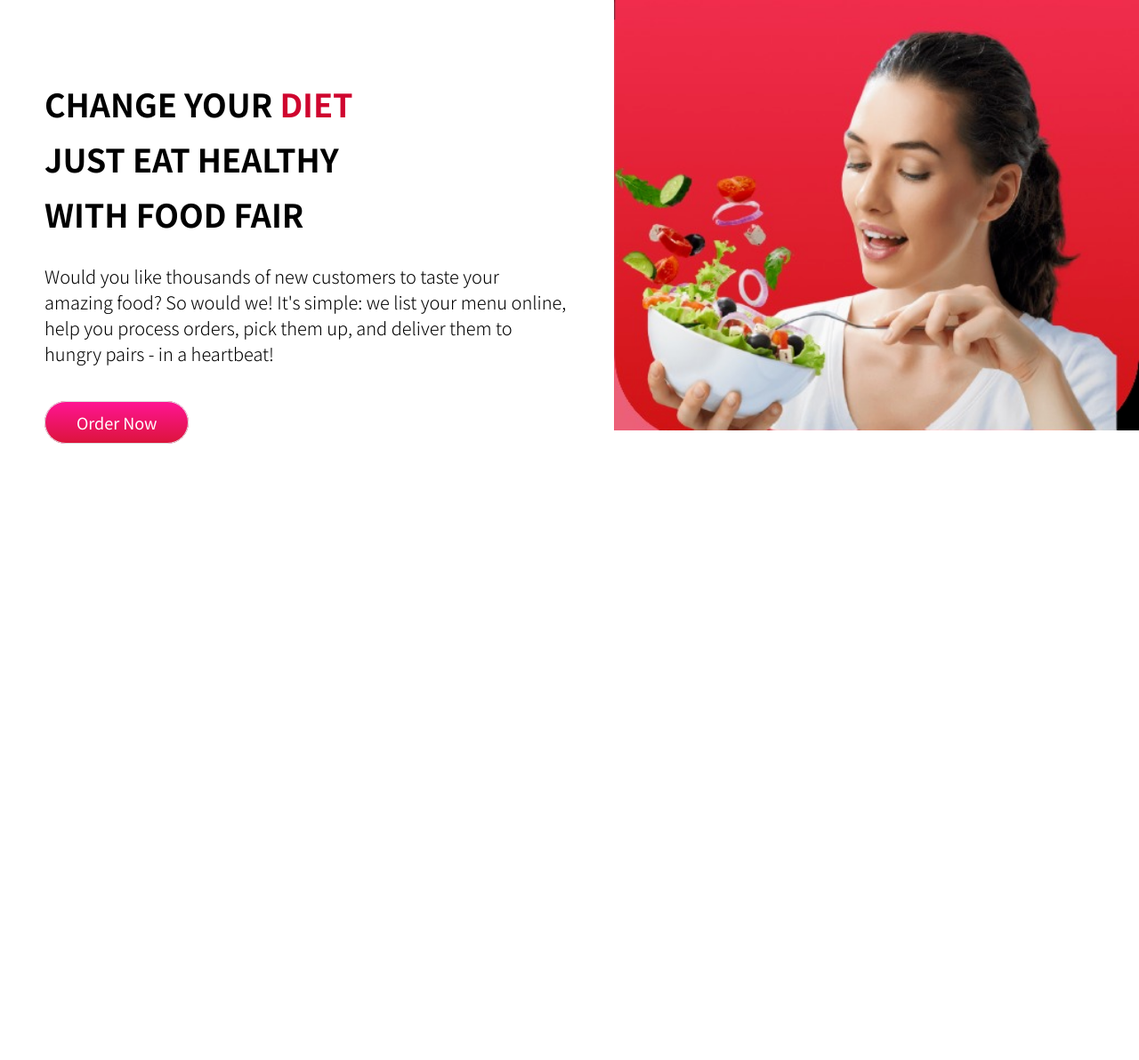
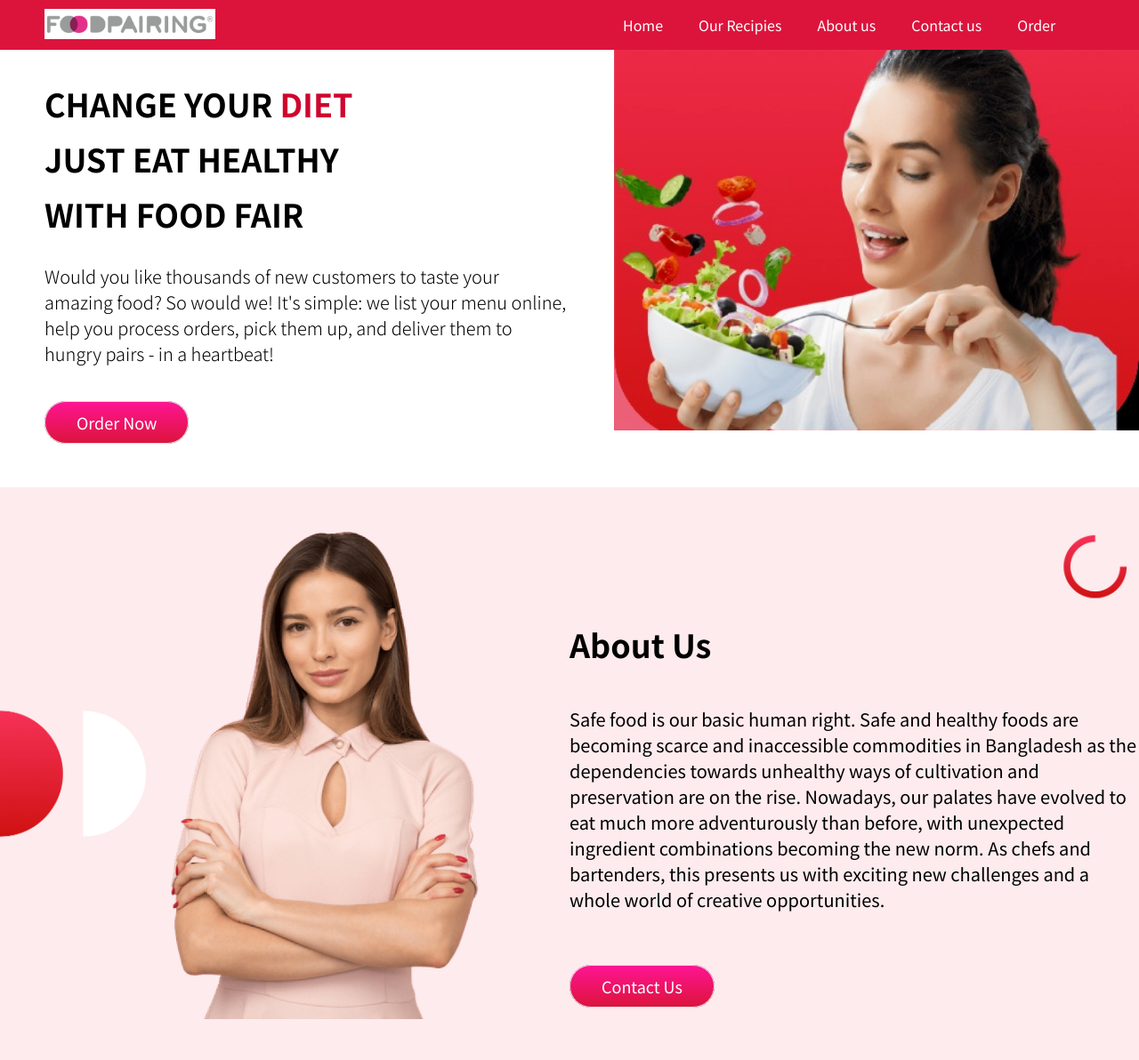
Before and after one commit to salman602/food-pair, a plain HTML site: page index.html in a window 1280 px wide. Shown: the whole page at 89% size. Before the commit the page ends 800 px from the top, so only its background shows below. Drawn offline with Linux system fonts and the light colour scheme.

Commit message:
[ADD]:about section

```diff
--- a/index.html
+++ b/index.html
@@ -6,6 +6,7 @@
     <meta http-equiv="X-UA-Compatible" content="IE=edge">
     <meta name="viewport" content="width=device-width, initial-scale=1.0">
     <title>Food Pair</title>
+    <link rel="shortcut icon" href="images/shapes/logo-foodpairing-pink.png" type="image/x-icon">
     <link rel="preconnect" href="https://fonts.googleapis.com">
     <link rel="preconnect" href="https://fonts.gstatic.com" crossorigin>
     <link href="https://fonts.googleapis.com/css2?family=Noto+Sans+KR:wght@300;400;500;700&display=swap"
@@ -15,6 +16,22 @@
 </head>
 
 <body>
+    <header class="header-section flex-container">
+        <div class="header-logo half-width">
+            <a target="_blank" href="https://www.foodpairing.com/en/home"><img
+                    src="images/shapes/logo-foodpairing-pink.png" alt=""></a>
+        </div>
+        <div class="header-menu half-width">
+            <ul class="flex-container">
+                <li><a href="#">Home</a></li>
+                <li><a href="#">Our Recipies</a></li>
+                <li><a href="#">About us</a></li>
+                <li><a href="#">Contact us</a></li>
+                <li><a href="#">Order</a></li>
+            </ul>
+        </div>
+    </header>
+
     <section class="top-section flex-container">
         <div class="top-body half-width">
             <h1>CHANGE YOUR <span>DIET</span></h1>
@@ -23,13 +40,28 @@
             <p>Would you like thousands of new customers to taste your amazing food? So would we!
                 It's simple: we list your menu online, help you process orders, pick them up, and deliver them to hungry
                 pairs - in a heartbeat!</p>
-            <a target="_blank" href="https://www.foodpairing.com/en/home">Order Now</a>
+            <a class="btn" target="_blank" href="https://www.foodpairing.com/en/home">Order Now</a>
         </div>
 
         <div class="top-image half-width">
             <img src="images/female/female-1-edited.png" alt="">
         </div>
     </section>
+
+    <section class="about-section flex-container">
+        <div class="about-image half-width">
+            <img src="./images/female/Person Image.png" alt="">
+        </div>
+        <div class="about-text half-width">
+            <h2>About Us</h2>
+            <p>Safe food is our basic human right. Safe and healthy foods are becoming scarce and inaccessible
+                commodities in Bangladesh as the dependencies towards unhealthy ways of cultivation and preservation are
+                on the rise. Nowadays, our palates have evolved to eat much more adventurously than before, with
+                unexpected ingredient combinations becoming the new norm. As chefs and bartenders, this presents us with
+                exciting new challenges and a whole world of creative opportunities.</p>
+            <a class="btn" target="_blank" href="https://www.foodpairing.com/en/home">Contact Us</a>
+        </div>
+    </section>
 </body>
 
 </html>
--- a/style.css
+++ b/style.css
@@ -7,12 +7,87 @@ body{
 
 .flex-container{
     display: flex;
-    margin-bottom: 100px;
+    /* margin-bottom: 100px; */
 }
 
 .half-width{
     width: 50%;
 }
+/* Header section css */
+/* .flex-items{
+    display: flex;
+}
+.header-section{
+    display: flex;
+    background: crimson;
+    padding: 12px 0;
+    position:sticky top;
+}
+
+.logo{
+    width: 50%;
+    margin: 0px 80px;
+}
+
+.logo img{
+
+    font-size: 30px;
+    width: 100px;
+    position: relative;
+    top: 10px;
+}
+
+.menu{
+    width: 50%;
+}
+.menu-item{
+    display: flex;
+
+
+}
+
+.menu-item li{
+    list-style: none;
+
+    border: 1px solid transparent;
+
+}
+.menu-item li a{
+    margin: 0 15px;
+    color: #fff;
+    text-decoration: none;
+
+    transition: 0.5s;
+} */
+.header-section{
+    position: fixed;
+    top: 0;
+    left: 0;
+    width: 100%;
+    height: auto;
+    background-color: crimson;
+}
+.header-logo{}
+.header-logo img {
+    margin-left: 50px;
+    width: 30%;
+    margin-top: 10px;
+}
+.header-menu{}
+.header-menu ul{}
+.header-menu ul li{
+    list-style: none;
+}
+.header-menu ul li a{
+    text-decoration: none;
+    color: #fff;
+    margin: 0 20px;
+    transition: 0.5s;
+}
+.header-menu ul li a:hover{
+    color: black;
+}
+
 /* Top section css */
 
 .top-body {
@@ -31,7 +106,7 @@ body{
     font-weight: 300;
     margin: 50px 0;
 }
-.top-body a {
+.btn {
     text-decoration: none;
     font-size: 18px;
     border: 1px solid #ddd;
@@ -43,3 +118,29 @@ body{
 .top-image img{
     width: 100%;
 }
+
+/* About section css */
+.about-section{
+    background-image: url(/images/shapes/Frame-58\(1\).png);
+    background-repeat: no-repeat;
+    background-size: cover;
+    padding-top: 50px;
+}
+.about-image{
+
+}
+.about-image img {
+    max-width: 54%;
+    padding-left: 30%;
+}
+.about-text{
+    padding: 70px 0;
+}
+.about-text h2{
+    font-size: 36px;
+}
+.about-text p {
+    font-size: 20px;
+    font-weight: 400;
+    padding: 15px 0 50px 0;
+}
```
Also changed, not shown: images/shapes/Frame-58(1).png (added).
